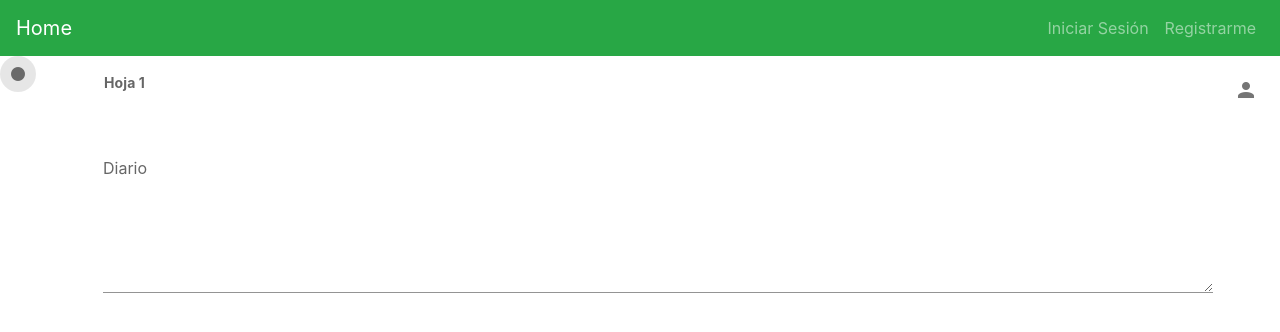
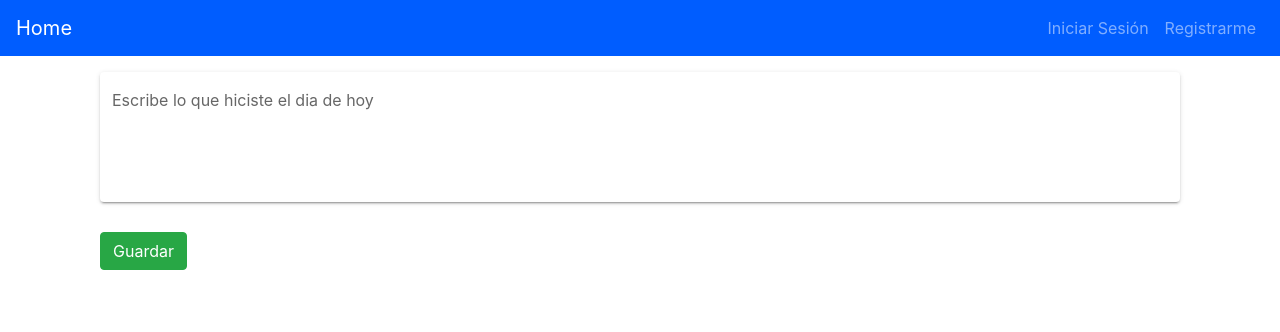
Before and after one commit to GustavoVargasLopez/DiarioInteligente, a Vue app in the folder frontend/: page /vistadiario in a window 1280 px wide. Shown: the top 332 px of the page. Built offline with nearby package versions, Linux system fonts and the light colour scheme.

Commit message:
Version 3.4.2

```diff
--- a/frontend/src/App.vue
+++ b/frontend/src/App.vue
@@ -3,7 +3,10 @@
     <div id="nav">
    <Navigation/>
    </div>
-   <router-view/>
+  <div>
+    <router-view/>
+  </div>
+
   </div>
 </template>
 
--- a/frontend/src/components/Layout/Navigation.vue
+++ b/frontend/src/components/Layout/Navigation.vue
@@ -1,6 +1,6 @@
 <template>
   <div>
-    <b-navbar toggleable="md" type="dark" variant="success">
+    <b-navbar toggleable="md" type="dark" variant="dark" fixed="top">
       <b-navbar-toggle target="nav-collapse"></b-navbar-toggle>
       <b-collapse id="nav-collapse" is-nav>
         <b-navbar-brand href="#">Home</b-navbar-brand>
@@ -47,17 +47,25 @@ export default {
     }
   },
   created() {
-    this.$bus.$on("logged", () => {
-      this.user = localStorage.Email;
-      /*if(localStorage.auth){
+
+    if(localStorage.auth){
             this.user = localStorage.Email
         }else{
             this.user = null
-        }*/
+        }
+
+    this.$bus.$on("logged", () => {
+      this.user = localStorage.Email;
+
     });
     this.$bus.$on("disconnected", () => {
-      this.user = null;
+    this.user = null;
     });
   }
 };
 </script>
+<style scoped>
+ .navbar.navbar-dark.bg-dark{
+    background-color: #005DFF!important;
+ }
+</style>
--- a/frontend/src/router/index.js
+++ b/frontend/src/router/index.js
@@ -16,12 +16,18 @@ const routes = [
   {
     path: "/login",
     name: "login",
-    component: Login
+    component: Login,
+    meta: {
+      requireAuth: true
+    }
   },
   {
     path: "/register",
     name: "register",
-    component: Register
+    component: Register,
+    meta: {
+      requireAuth: true
+    }
   },
   {
     path: "/dashboard",
@@ -54,5 +60,16 @@ router.beforeEach((to, from, next) => {
     next();
   }
 });
+router.beforeEach((to, from, next) => {
+  if (to.matched.some(record => record.meta.requireAuth)) {
+    if (localStorage.auth) {
+      next({ name: "dashboard" });
+    } else {
+      next();
+    }
+  } else {
+    next();
+  }
+});
 
 export default router;
--- a/frontend/src/views/Dashboard.vue
+++ b/frontend/src/views/Dashboard.vue
@@ -1,10 +1,96 @@
 <template>
-  <div>
-    Dashboard
-  </div>
+<div class="col-md-12 ">
+  <v-card
+    :loading="loading"
+    class="mx-auto my-12"
+    max-width="374"
+  >
+    <template slot="progress">
+      <v-progress-linear
+        color="deep-purple"
+        height="10"
+        indeterminate
+      ></v-progress-linear>
+    </template>
+
+    <v-img
+      height="250"
+      src="https://cdn.vuetifyjs.com/images/cards/cooking.png"
+    ></v-img>
+
+    <v-card-title>Cafe Badilico</v-card-title>
+
+    <v-card-text>
+      <v-row
+        align="center"
+        class="mx-0"
+      >
+        <v-rating
+          :value="4.5"
+          color="amber"
+          dense
+          half-increments
+          readonly
+          size="14"
+        ></v-rating>
+
+        <div class="grey--text ml-4">
+          4.5 (413)
+        </div>
+      </v-row>
+
+      <div class="my-4 subtitle-1">
+        $ • Italian, Cafe
+      </div>
+
+      <div>Small plates, salads & sandwiches - an intimate setting with 12 indoor seats plus patio seating.</div>
+    </v-card-text>
+
+    <v-divider class="mx-4"></v-divider>
+
+    <v-card-title>Tonight's availability</v-card-title>
+
+    <v-card-text>
+      <v-chip-group
+        v-model="selection"
+        active-class="deep-purple accent-4 white--text"
+        column
+      >
+        <v-chip>5:30PM</v-chip>
+
+        <v-chip>7:30PM</v-chip>
+
+        <v-chip>8:00PM</v-chip>
+
+        <v-chip>9:00PM</v-chip>
+      </v-chip-group>
+    </v-card-text>
+
+    <v-card-actions>
+      <v-btn
+        color="deep-purple lighten-2"
+        text
+        @click="reserve"
+      >
+        Reserve
+      </v-btn>
+    </v-card-actions>
+  </v-card>
+</div>
 </template>
 <script>
-export default {
-  methods: {}
-};
+  export default {
+    data: () => ({
+      loading: false,
+      selection: 1,
+    }),
+
+    methods: {
+      reserve () {
+        this.loading = true
+
+        setTimeout(() => (this.loading = false), 2000)
+      },
+    },
+  }
 </script>
--- a/frontend/src/views/Diario/VistaDiario.vue
+++ b/frontend/src/views/Diario/VistaDiario.vue
@@ -1,74 +1,20 @@
 <template>
-<div class="col-md-12 ">
-  <v-row align="center">
-    <v-item-group
-      v-model="window"
-      class="shrink mr-6"
-      mandatory
-      tag="v-flex"
-    >
-      <v-item
-        v-for="n in length"
-        :key="n"
-        v-slot="{ active, toggle }"
-      >
-        <div>
-          <v-btn
-            :input-value="active"
-            icon
-            @click="toggle"
-          >
-            <v-icon>mdi-record</v-icon>
-          </v-btn>
-        </div>
-      </v-item>
-    </v-item-group>
-
-    <v-col>
-      <v-window
-        v-model="window"
-        class="elevation-1"
-        vertical
-      >
-        <v-window-item
-          v-for="n in length"
-          :key="n"
-        >
-          <v-card flat>
-            <v-card-text>
-              <v-row
-                class="mb-1"
-                align="center"
-              >
-                <v-avatar
-                  color="grey"
-                  class="mr-1"
-                ></v-avatar>
-                <strong class="title">Hoja {{ n }}</strong>
-                <v-spacer></v-spacer>
-                <v-btn icon>
-                  <v-icon>mdi-account</v-icon>
-                </v-btn>
-              </v-row>
-              <v-container fluid>
-                <v-textarea
-                  autocomplete="Diario"
-                  label="Diario"
-                ></v-textarea>
-              </v-container>
-            </v-card-text>
-          </v-card>
-        </v-window-item>
-      </v-window>
-    </v-col>
-  </v-row>
-</div>
+  <div class="container mt-5 mb-5">
+  <v-container fluid>
+    <v-textarea
+      auto-grow
+      solo
+      label="Escribe lo que hiciste el dia de hoy"
+    ></v-textarea>
+    <v-spacer></v-spacer>
+    <b-button type="submit" variant="success">Guardar</b-button>
+  </v-container>
+  </div>
 </template>
 <script>
   export default {
     data: () => ({
-      length: 1,
-      window: 0,
+
     }),
   }
 </script>
```
